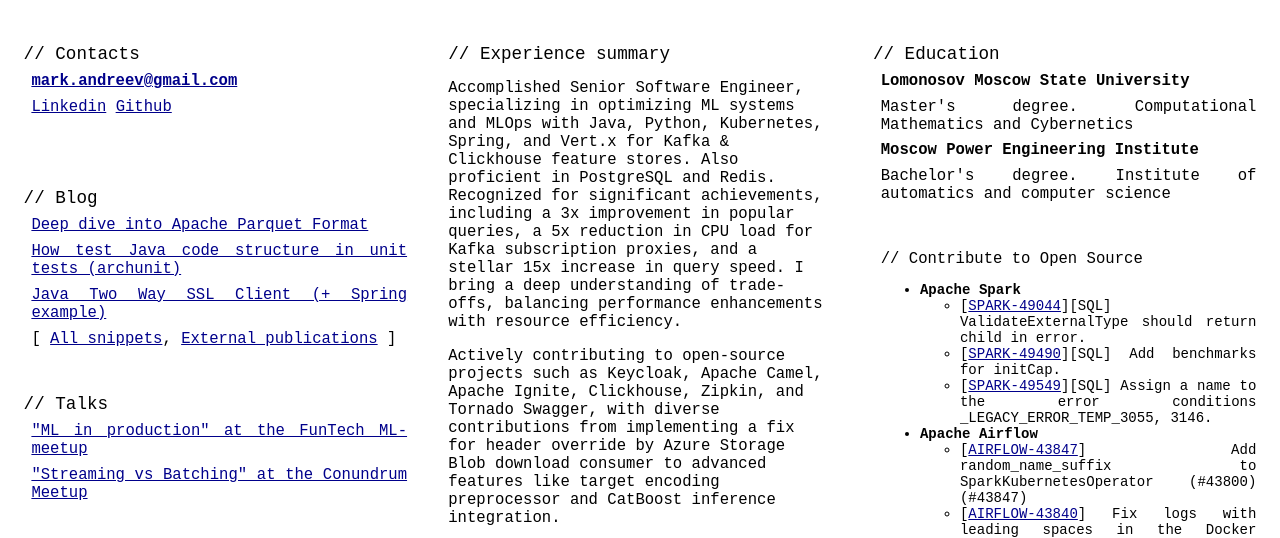
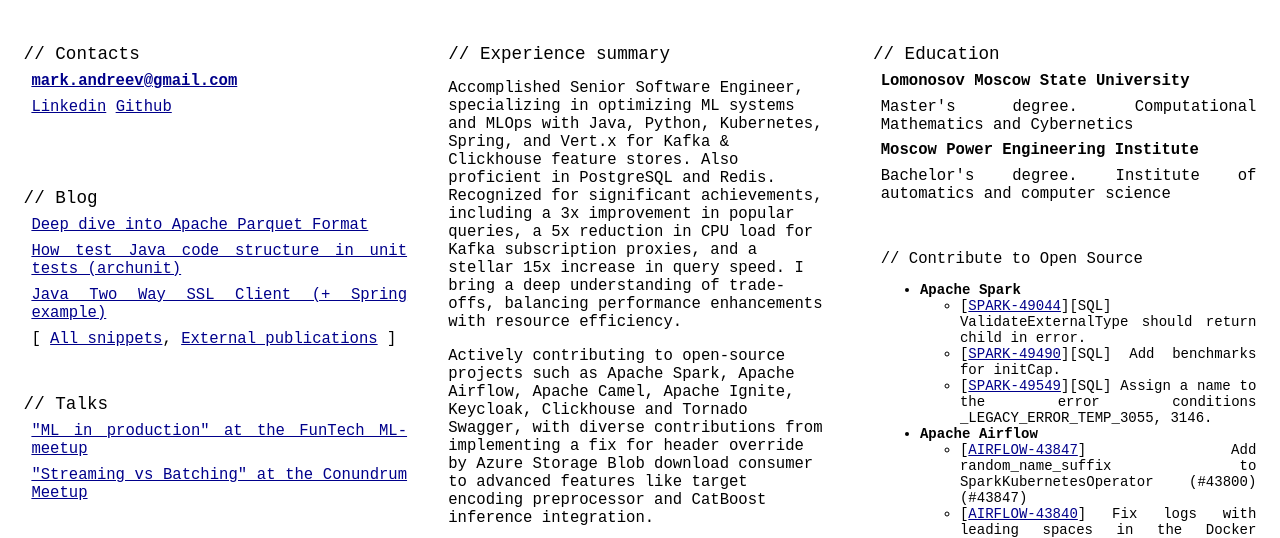
Before and after one commit to mrk-andreev/mrk-andreev.github.io, a website: page index.html in a window 1280 px wide. Shown: the part 192-730 px from the top of the page. Drawn offline with Linux system fonts and the light colour scheme.

Commit message:
Update opensource related text

```diff
--- a/index.html
+++ b/index.html
@@ -240,7 +240,7 @@
                 <span class="block-title">// Experience summary</span>
                 <span>
                     <p>Accomplished Senior Software Engineer, specializing in optimizing ML systems and MLOps with Java, Python, Kubernetes, Spring, and Vert.x for Kafka & Clickhouse feature stores. Also proficient in PostgreSQL and Redis. Recognized for significant achievements, including a 3x improvement in popular queries, a 5x reduction in CPU load for Kafka subscription proxies, and a stellar 15x increase in query speed. I bring a deep understanding of trade-offs, balancing performance enhancements with resource efficiency.</p>
-                    <p>Actively contributing to open-source projects such as Keycloak, Apache Camel, Apache Ignite, Clickhouse, Zipkin, and Tornado Swagger, with diverse contributions from implementing a fix for header override by Azure Storage Blob download consumer to advanced features like target encoding preprocessor and CatBoost inference integration.</p>
+                    <p>Actively contributing to open-source projects such as Apache Spark, Apache Airflow, Apache Camel, Apache Ignite, Keycloak, Clickhouse and Tornado Swagger, with diverse contributions from implementing a fix for header override by Azure Storage Blob download consumer to advanced features like target encoding preprocessor and CatBoost inference integration.</p>
                     <p>Armed with a Master’s Degree in applied mathematics and computer science from Lomonosov Moscow State University, I am passionate about driving innovation in machine learning technologies.</p>
                 </span>
                 <span class="block-title">// Experience</span>
```
